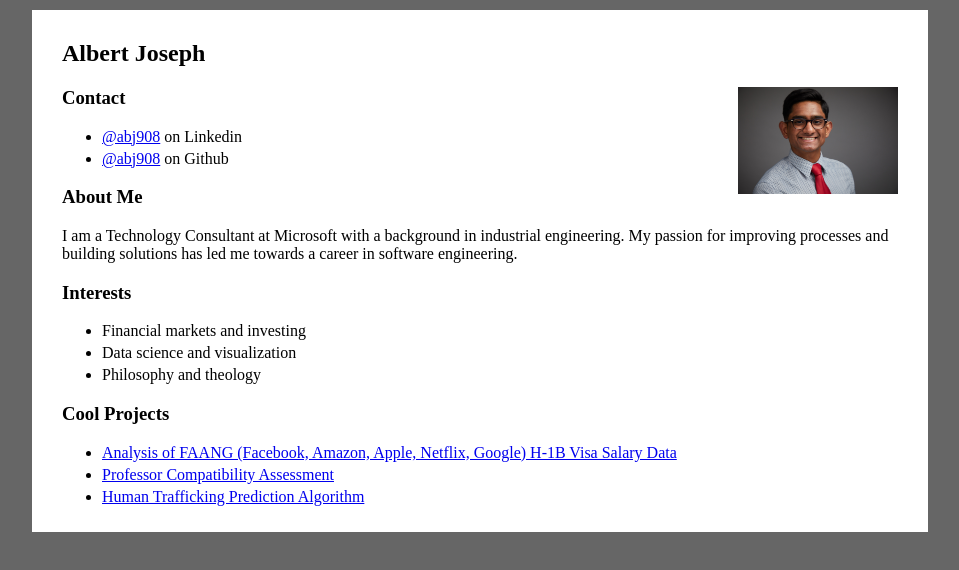
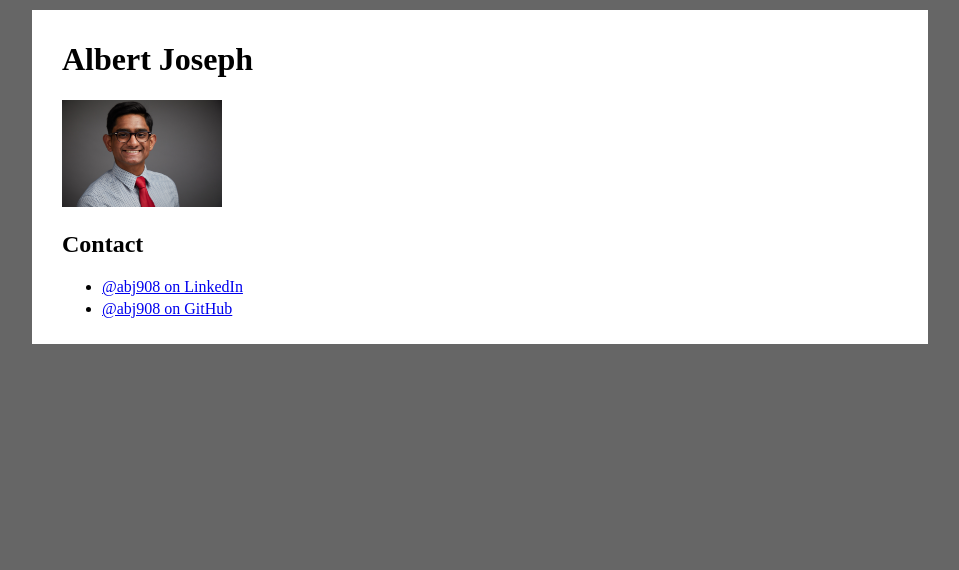
Before and after one commit to abj908/Albert-Joseph-Blog, a plain HTML site: page index.html in a window 1280 px wide. Shown: the whole page, without its empty margins (160-1119 px from the left). Drawn offline with Linux system fonts and the light colour scheme.

Commit message:
Update index.html

```diff
--- a/index.html
+++ b/index.html
@@ -2,45 +2,24 @@
 <html lang="en-US">
   <head>
     <meta charset="utf-8" />
-    <meta name="viewport" content="width=device-width" />
+    <meta name="viewport" content="width=device-width, initial-scale=1.0" />
     <link href="styles/style.css" rel="stylesheet" />
     <title>Albert Joseph's Home Page</title>
   </head>
   <body>
     <div id="contents">
-      <h2>Albert Joseph</h2>
-      <img style="float:right" src="images/profile.jpeg" alt="Profile Picture" width="160" height="107"/>
-      <h3>Contact</h3>
-      <ul>
-        <li> <a href="https://www.linkedin.com/in/abj908/">@abj908</a> on Linkedin </li>
-        <li> <a href="https://github.com/abj908">@abj908</a> on Github </li>
-      </ul>
-      <h3>About Me</h3>
-      <p>I am a Technology Consultant at Microsoft with a background in industrial engineering. My passion for improving processes and building solutions has led me towards a career in software engineering.</p>
-      <h3>Interests</h3>
-      <ul>
-        <li>Financial markets and investing</li>
-        <li>Data science and visualization</li>
-        <li>Philosophy and theology</li>
-      </ul>
-      <h3>Cool Projects</h3>
-      <ul>
-        <li>
-          <a href="https://github.com/abj908/Big-Tech-Compensation-Analysis" target="_blank" rel="noopener noreferrer">
-            Analysis of FAANG (Facebook, Amazon, Apple, Netflix, Google) H-1B Visa Salary Data
-          </a>
-        </li>
-        <li>
-          <a href="https://github.com/abj908/Professor-Compatibility-Assessment" target="_blank" rel="noopener noreferrer">
-            Professor Compatibility Assessment
-          </a>
-        </li>
-        <li>
-          <a href="https://github.com/abj908/Human-Trafficking-Prediction-Algorithm" target="_blank" rel="noopener noreferrer">
-            Human Trafficking Prediction Algorithm
-          </a>
-        </li>
-      </ul>
+      <header>
+        <h1>Albert Joseph</h1>
+        <img class="profile-picture" src="images/profile.jpeg" alt="Profile picture of Albert Joseph" width="160" height="107" />
+      </header>
+      <section>
+        <h2>Contact</h2>
+        <ul>
+          <li><a href="https://www.linkedin.com/in/abj908/" target="_blank" rel="noopener noreferrer">@abj908 on LinkedIn</a></li>
+          <li><a href="https://github.com/abj908" target="_blank" rel="noopener noreferrer">@abj908 on GitHub</a></li>
+        </ul>
+      </section>
+    </div>
   </body>
 </html>
 
```
